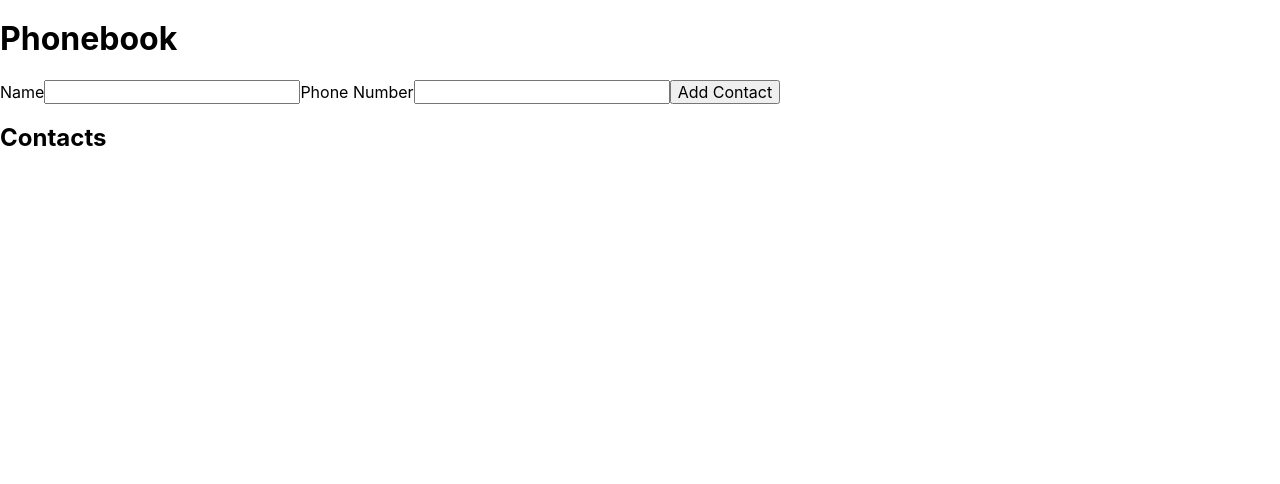
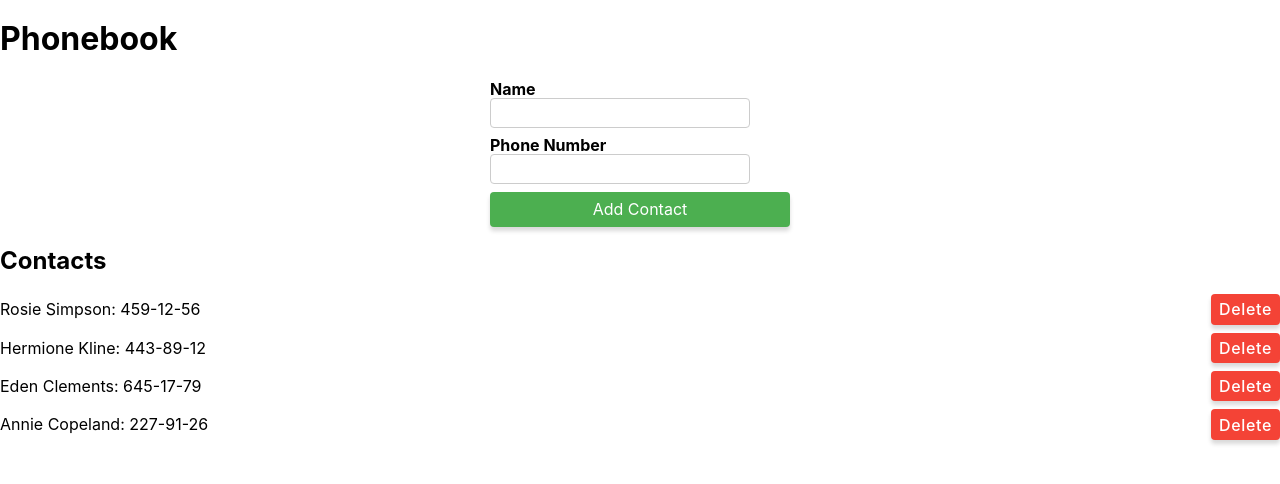
Before and after one commit to Germano1994/goit-react-hw-02-phonebook, a React (Create React App) app: page / in a window 1280 px wide. Shown: the top 484 px of the page. Built offline with nearby package versions, Linux system fonts and the light colour scheme.

Commit message:
fix bag code

```diff
--- a/src/components/App.jsx
+++ b/src/components/App.jsx
@@ -4,8 +4,15 @@ import ContactList from './ContactList';
 
 class App extends Component {
   state = {
-    contacts: [],
+    contacts: [
+      { id: 'id-1', name: 'Rosie Simpson', number: '459-12-56' },
+      { id: 'id-2', name: 'Hermione Kline', number: '443-89-12' },
+      { id: 'id-3', name: 'Eden Clements', number: '645-17-79' },
+      { id: 'id-4', name: 'Annie Copeland', number: '227-91-26' },
+    ],
     filter: '',
+    name: '',
+    number: ''
   };
 
   addContact = newContact => {
--- a/src/components/ContactForm.jsx
+++ b/src/components/ContactForm.jsx
@@ -3,7 +3,6 @@ import { Formik, Form, Field, ErrorMessage } from 'formik';
 import * as Yup from 'yup';
 import { v4 as uuidv4 } from 'uuid';
 import styles from './ContactForm.module.css';
-
 
 const validationSchema = Yup.object().shape({
   name: Yup.string()
@@ -15,7 +14,6 @@ const validationSchema = Yup.object().shape({
     .matches(/^[0-9-]*$/, 'Should only contain digits and hyphens')
     .required('Please enter a phone number'),
 });
-
 
 const ContactForm = ({ contacts, onAddContact }) => {
   const initialValues = {
@@ -38,18 +36,18 @@ const ContactForm = ({ contacts, onAddContact }) => {
       validationSchema={validationSchema}
       onSubmit={handleSubmit}
     >
-      <Form>
-        <label>
+      <Form className={styles.form}>
+        <label className={styles.label}>
           Name
-          <Field type="text" name="name" />
-          <ErrorMessage name="name" component="div" />
+          <Field type="text" name="name" className={styles.input} />
+          <ErrorMessage name="name" component="div" className={styles.error} />
         </label>
-        <label>
+        <label className={styles.label}>
           Phone Number
-          <Field type="tel" name="number" inputMode="numeric" />
-          <ErrorMessage name="number" component="div" />
+          <Field type="tel" name="number" inputMode="numeric" className={styles.input} />
+          <ErrorMessage name="number" component="div" className={styles.error} />
         </label>
-        <button type="submit">Add Contact</button>
+        <button type="submit" className={styles.button}>Add Contact</button>
       </Form>
     </Formik>
   );
--- a/src/components/ContactForm.module.css
+++ b/src/components/ContactForm.module.css
@@ -1,15 +1,39 @@
-.formContainer {
-    padding: 20px;
-    border: 1px solid #ccc;
-    background-color: #f5f5f5;
-  }
+.form {
+  display: flex;
+  flex-direction: column;
+  width: 300px;
+  margin: 0 auto;
+}
 
-  .inputField {
-    margin-bottom: 10px;
-    padding: 8px;
-    border: 1px solid #ccc;
-  }
+.label {
+  display: block;
+  margin-bottom: 0.5rem;
+  font-weight: bold;
+}
 
-  .errorText {
-    color: red;
-  }
+.input {
+  padding: 0.3rem;
+  border: 1px solid #ccc;
+  border-radius: 4px;
+}
+
+.error {
+  color: red;
+  font-size: 0.8rem;
+  margin-top: 0.2rem;
+}
+
+.button {
+  background-color: #4caf50;
+  color: white;
+  border: none;
+  padding: 0.5rem;
+  border-radius: 4px;
+  cursor: pointer;
+  transition: background-color 0.3s ease;
+  box-shadow: 0px 4px 4px rgba(0, 0, 0, 0.15);
+}
+
+.button:hover {
+  background-color: #45a049;
+}
--- a/src/components/ContactList.jsx
+++ b/src/components/ContactList.jsx
@@ -1,11 +1,12 @@
 import React from 'react';
+import styles from './ContactList.module.css';
 
 const ContactList = ({ contacts, onDeleteContact }) => (
-  <ul>
+  <ul className={styles.list}>
     {contacts.map(contact => (
-      <li key={contact.id}>
+      <li key={contact.id} className={styles.item}>
         {contact.name}: {contact.number}
-        <button onClick={() => onDeleteContact(contact.id)}>Delete</button>
+        <button onClick={() => onDeleteContact(contact.id)} className={styles.button}>Delete</button>
       </li>
     ))}
   </ul>
--- /dev/null
+++ b/src/components/ContactList.module.css
@@ -0,0 +1,25 @@
+.list {
+    list-style: none;
+    padding: 0;
+  }
+
+  .item {
+    display: flex;
+    align-items: center;
+    justify-content: space-between;
+    margin-bottom: 0.5rem;
+  }
+
+  .button {
+    background-color: #f44336;
+    color: white;
+    border: none;
+    border-radius: 4px;
+    padding: 0.2rem 0.5rem;
+    border-radius: 4px;
+    cursor: pointer;
+    font-weight: 500;
+    line-height: 1.5;
+    letter-spacing: 0.04em;
+    box-shadow: 0px 4px 4px rgba(0, 0, 0, 0.15);
+  }
--- a/src/components/ContactListItem.jsx
+++ b/src/components/ContactListItem.jsx
@@ -1,7 +1,8 @@
 import React from 'react';
+import styles from './ContactListItem.module.css';
 
 const ContactListItem = ({ name, number }) => (
-  <li>
+  <li className={styles.item}>
     {name}: {number}
   </li>
 );
--- /dev/null
+++ b/src/components/ContactListItem.module.css
@@ -0,0 +1,4 @@
+.item {
+    margin-bottom: 0.5rem;
+    font-size: 1rem;
+  }
--- /dev/null
+++ b/src/components/Filter.module.css
@@ -0,0 +1,11 @@
+.label {
+    display: block;
+    margin-bottom: 1rem;
+    font-weight: bold;
+  }
+
+  .input {
+    padding: 0.3rem;
+    border: 1px solid #ccc;
+    border-radius: 4px;
+  }
```
Also changed, not shown: src/components/Filter.jsx (+11 -6 lines).
